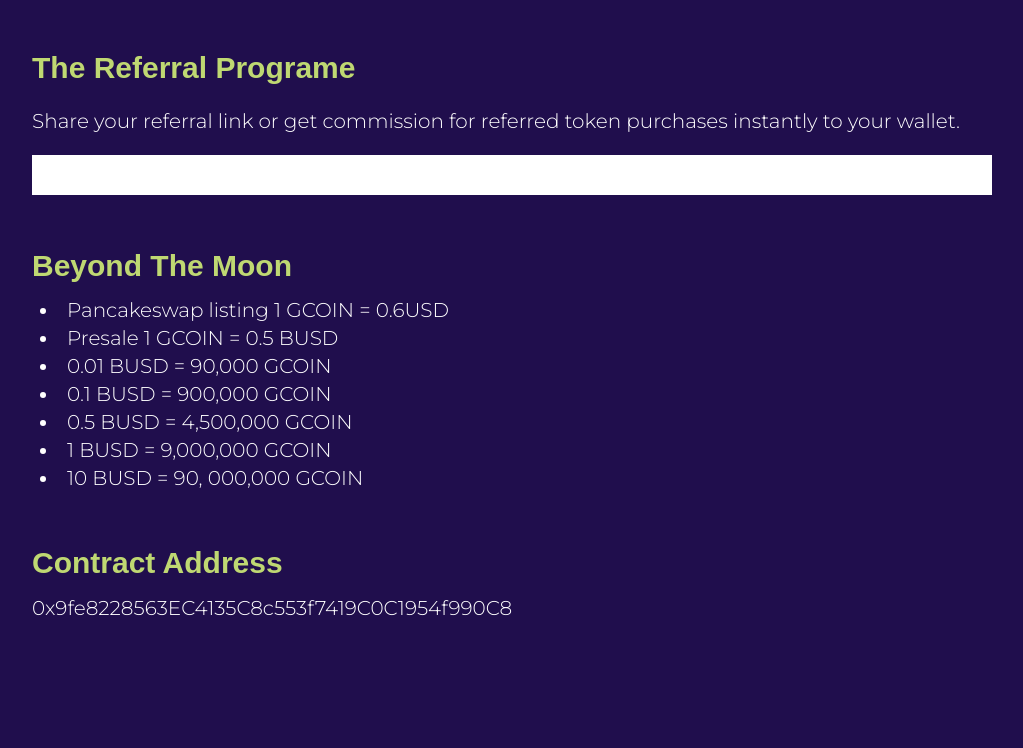
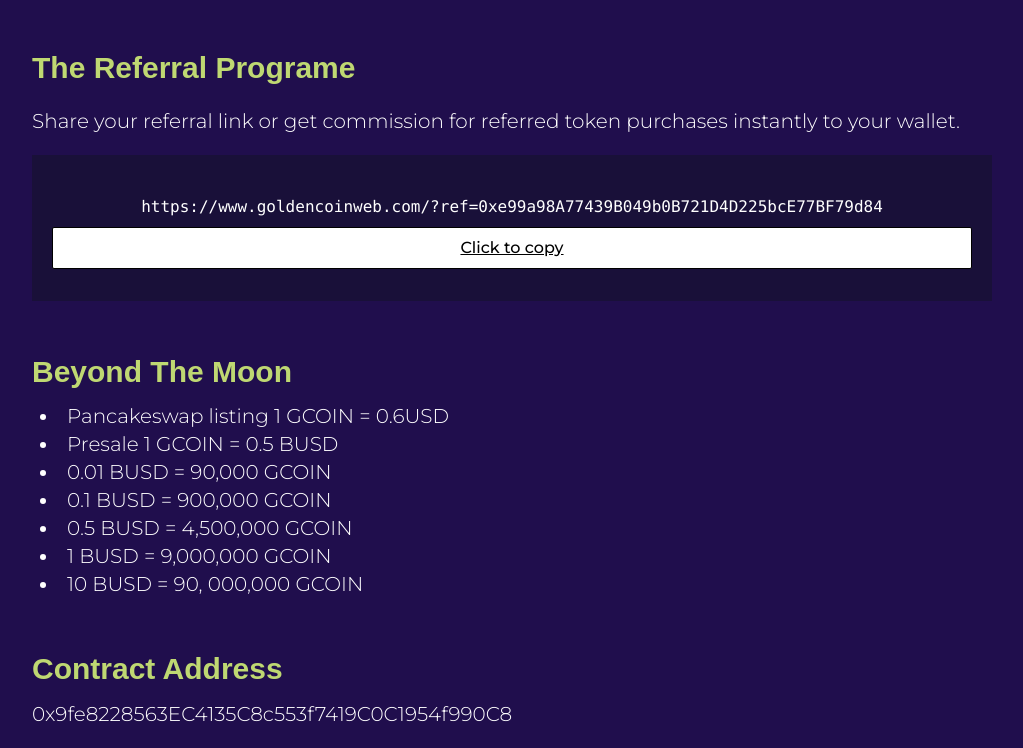
Before and after one commit to Smart-Earners-Team/golden-coin, a Gatsby site: page / in a window 1280 px wide. Shown: the part 1506-2254 px from the top of the page, without its empty margins (128-1151 px from the left). Before the commit the page ends 2148 px from the top, so only its background shows below. Built offline with nearby package versions, Linux system fonts and the light colour scheme; Gatsby itself is replaced by a stand-in of ours; a web font is replaced by a local one.

Commit message:
Added copy to clipboard

```diff
--- /dev/null
+++ b/src/components/Tools/copyToClipboard.tsx
@@ -0,0 +1,48 @@
+import React, { useCallback, useRef, useState } from "react";
+
+interface CopyToClipboardProps {
+  content: string;
+  canCopy?: boolean;
+}
+export default function CopyToClipboard({ content, canCopy = true }: CopyToClipboardProps) {
+  const [copied, setCopied] = useState(false);
+  const codeElement = useRef<HTMLPreElement>(null);
+
+  const copyAddress = useCallback(async () => {
+    const text = codeElement.current?.textContent;
+    if (text && canCopy && typeof window !== "undefined") {
+      navigator.clipboard
+        .writeText(text)
+        .then(() => {
+          setCopied(true);
+          setTimeout(() => {
+            setCopied(false);
+          }, 1000);
+        })
+        .catch(() => {
+          setCopied(false);
+        });
+    }
+  }, [codeElement, canCopy]);
+
+  return (
+    <div className="relative w-full my-3 flex flex-col justify-center text-center">
+      <pre
+        className="w-full text-sm md:text-base p-2 overflow-x-auto"
+        ref={codeElement}
+        onClick={canCopy ? copyAddress : () => {}}
+      >
+        {content}
+      </pre>
+      {canCopy && (
+        <button
+          onClick={copyAddress}
+          className="text-base font-medium underline bg-white p-2 rounded-sm
+            block text-black border border-black"
+        >
+          {copied ? "Copied!" : "Click to copy"}
+        </button>
+      )}
+    </div>
+  );
+}
--- a/src/pages/index.tsx
+++ b/src/pages/index.tsx
@@ -2,6 +2,7 @@ import React, { Fragment } from "react";
 import Navbar from "../components/layouts/Navbar";
 import Section from "../components/layouts/Section";
 import SEO from "../components/SEO";
+import CopyToClipboard from "../components/Tools/copyToClipboard";
 
 const IndexPage = () => {
   return (
@@ -63,7 +64,9 @@ const IndexPage = () => {
         <Section padding className="space-y-5">
           <h2>The Referral Programe</h2>
           <p>Share your referral link or get commission for referred token purchases instantly to your wallet.</p>
-          <div className="bg-white p-5"></div>
+          <div className="bg-[#191039] p-5">
+            <CopyToClipboard content="https://www.goldencoinweb.com/?ref=0xe99a98A77439B049b0B721D4D225bcE77BF79d84" />
+          </div>
         </Section>
         <Section padding>
           <h2>Beyond The Moon</h2>
```
